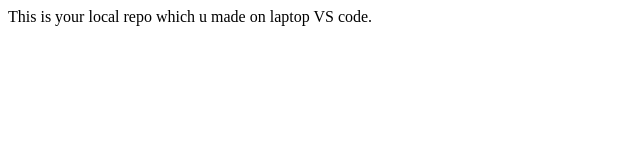
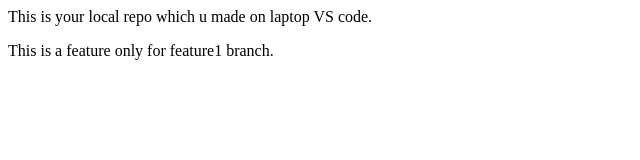
Before and after one commit to tubacashmiry/localrepo, a plain HTML site: page index.html in a window 1280 px wide. Shown: the whole page, without its empty margins (0-640 px from the left). Drawn offline with Linux system fonts and the light colour scheme.

Commit message:
Added new feature

```diff
--- a/index.html
+++ b/index.html
@@ -1 +1,2 @@
 <p>This is your local repo which u made on laptop VS code.</p>
+<p>This is a feature only for feature1 branch.</p>
```
